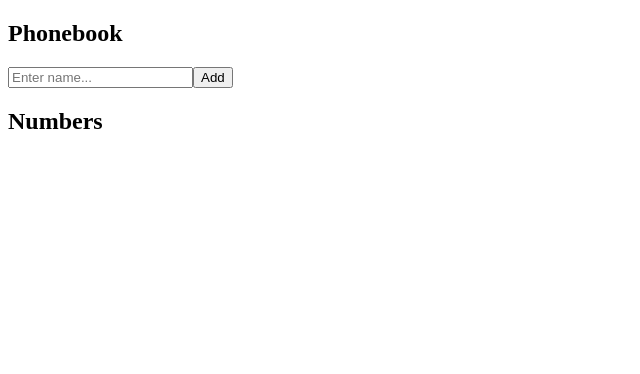
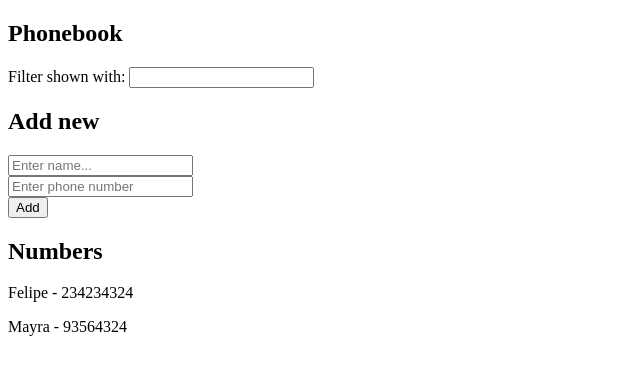
Before and after one commit to ferueda/fullstackopen2020, a React (Create React App) app in the folder part2/phonebook/: page / in a window 1280 px wide. Shown: the top 374 px of the page, without its empty margins (0-640 px from the left). Built offline with nearby package versions, Linux system fonts and the light colour scheme; the HTML template or start-up script is replaced by a standard one.

Commit message:
finished exercises 2.7, 2.8 and 2.9

```diff
--- a/part2/phonebook/src/App.js
+++ b/part2/phonebook/src/App.js
@@ -12,40 +12,92 @@ const Heading = ({ type, text }) => {
 };
 
 const App = () => {
-  const [persons, setPersons] = useState([]);
+  const [persons, setPersons] = useState([
+    { name: 'Felipe', phone: '234234324', id: 1 },
+    { name: 'Mayra', phone: '93564324', id: 2 }
+  ]);
   const [newName, setNewName] = useState('');
+  const [newPhone, setNewPhone] = useState('');
+  const [newSearch, setNewSearch] = useState('');
+  const [showAll, setShowAll] = useState(true);
 
   const handleNameChange = e => {
     setNewName(e.target.value);
   };
 
+  const handlePhoneChange = e => {
+    setNewPhone(e.target.value);
+  };
+
+  const handleSearchChange = e => {
+    setNewSearch(e.target.value);
+    setShowAll(false);
+  };
+
   const addPerson = e => {
     e.preventDefault();
+
+    if (persons.find(person => person.name.includes(newName))) {
+      alert(`${newName} is already added to the phonebook`);
+      return;
+    }
+
     if (newName !== '') {
       const personObject = {
         name: newName,
-        id: persons.length + 1
+        id: persons.length + 1,
+        phone: newPhone
       };
       setPersons(persons.concat(personObject));
       setNewName('');
     }
   };
 
+  const displayBlock = {
+    display: 'block'
+  };
+
+  const personsToShow = showAll
+    ? persons
+    : persons.filter(person =>
+        person.name.toLowerCase().includes(newSearch.toLowerCase())
+      );
+
   return (
     <div>
       <Heading type='h2' text='Phonebook' />
+      <label htmlFor='search'>Filter shown with: </label>
+      <input
+        type='text'
+        name='search'
+        value={newSearch}
+        onChange={handleSearchChange}
+      />
+      <Heading type='h2' text='Add new' />
       <form onSubmit={addPerson}>
         <input
+          type='text'
           value={newName}
           onChange={handleNameChange}
           placeholder='Enter name...'
         />
-        <button type='submit'>Add</button>
+        <input
+          type='text'
+          value={newPhone}
+          onChange={handlePhoneChange}
+          style={displayBlock}
+          placeholder='Enter phone number'
+        />
+        <button style={displayBlock} type='submit'>
+          Add
+        </button>
       </form>
       <Heading type='h2' text='Numbers' />
       <div>
-        {persons.map(person => (
-          <p key={person.id}>{person.name}</p>
+        {personsToShow.map(person => (
+          <p key={person.id}>
+            {person.name} - {person.phone}{' '}
+          </p>
         ))}
       </div>
     </div>
```
